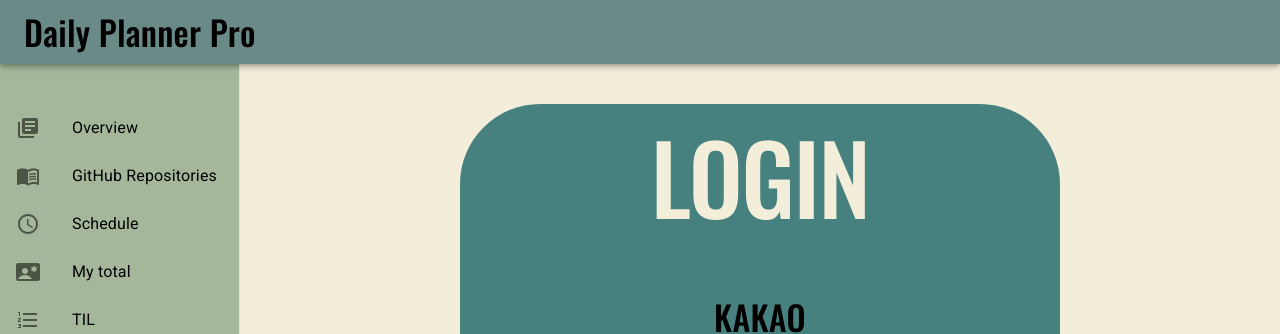
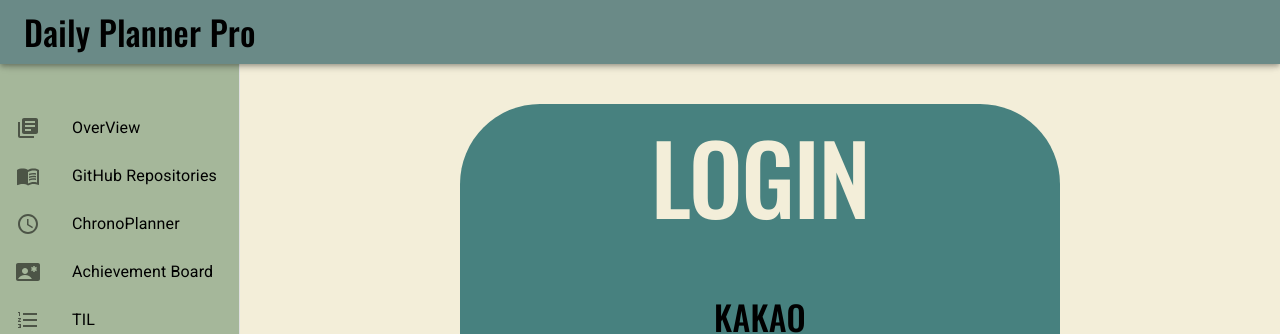
Before and after one commit to Dongyeon915/Project, a React (Create React App) app: page / in a window 1280 px wide. Shown: the top 334 px of the page. Built offline with nearby package versions, Linux system fonts and the light colour scheme; a small style sheet from the web is missing.

Commit message:
목록화면 재정의

```diff
--- a/src/layout/Drawer/menuInfo.js
+++ b/src/layout/Drawer/menuInfo.js
@@ -1,7 +1,7 @@
 export const menuInfo = [
   {
     id: 1,
-    name: "Overview",
+    name: "OverView",
     link: "/overview"
   },
   {
@@ -11,12 +11,12 @@ export const menuInfo = [
   },
   {
     id: 3,
-    name: "Schedule",
+    name: "ChronoPlanner",
     link: "/today"
   },
   {
     id: 4,
-    name: "My total",
+    name: "Achievement Board",
     link: "/total"
   },
   {
```
